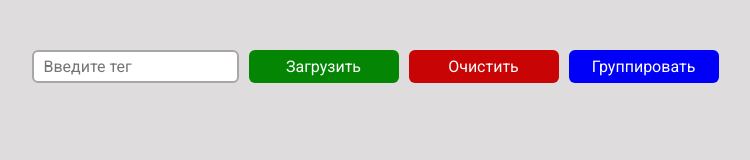
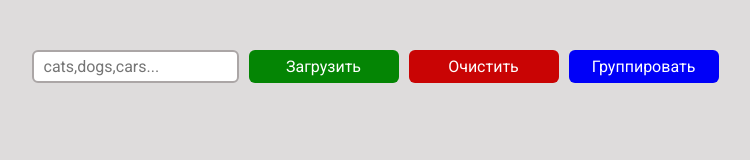
Before and after one commit to denxen777/catalog_images, a React (Create React App) app: page / in a window 1280 px wide. Shown: the top 160 px of the page, without its empty margins (265-1015 px from the left). Built offline with nearby package versions, Linux system fonts and the light colour scheme.

Commit message:
rename placeholder

```diff
--- a/src/components/Input/Input.tsx
+++ b/src/components/Input/Input.tsx
@@ -11,7 +11,7 @@ export const Input: FC<IInput> = ({ value, onChange }) => {
       <input
         className='input-wrap__input'
         type='text'
-        placeholder='Введите тег'
+        placeholder='cats,dogs,cars...'
         value={value}
         onChange={ev => onChange(ev.target.value)}
       />
```
